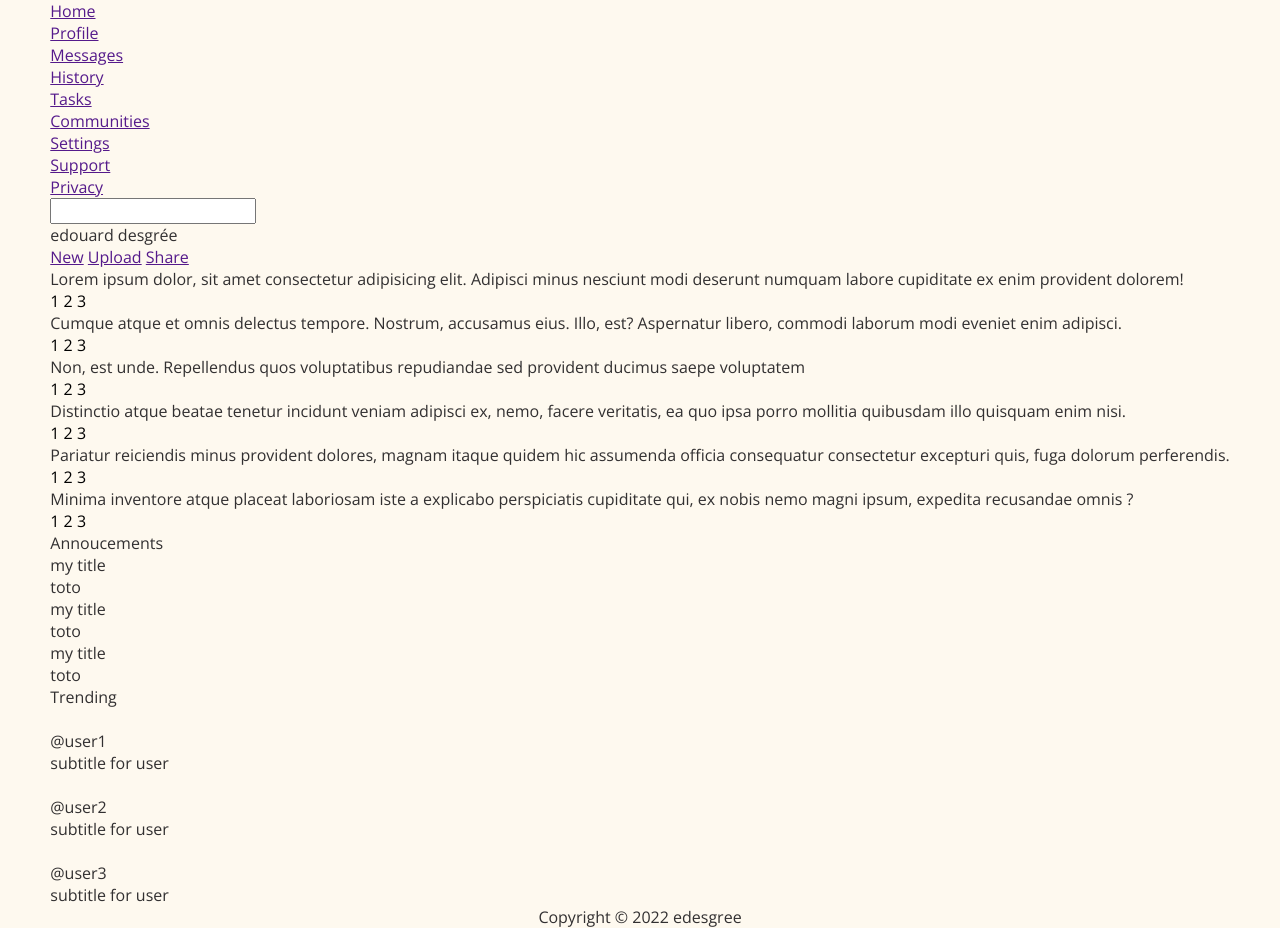
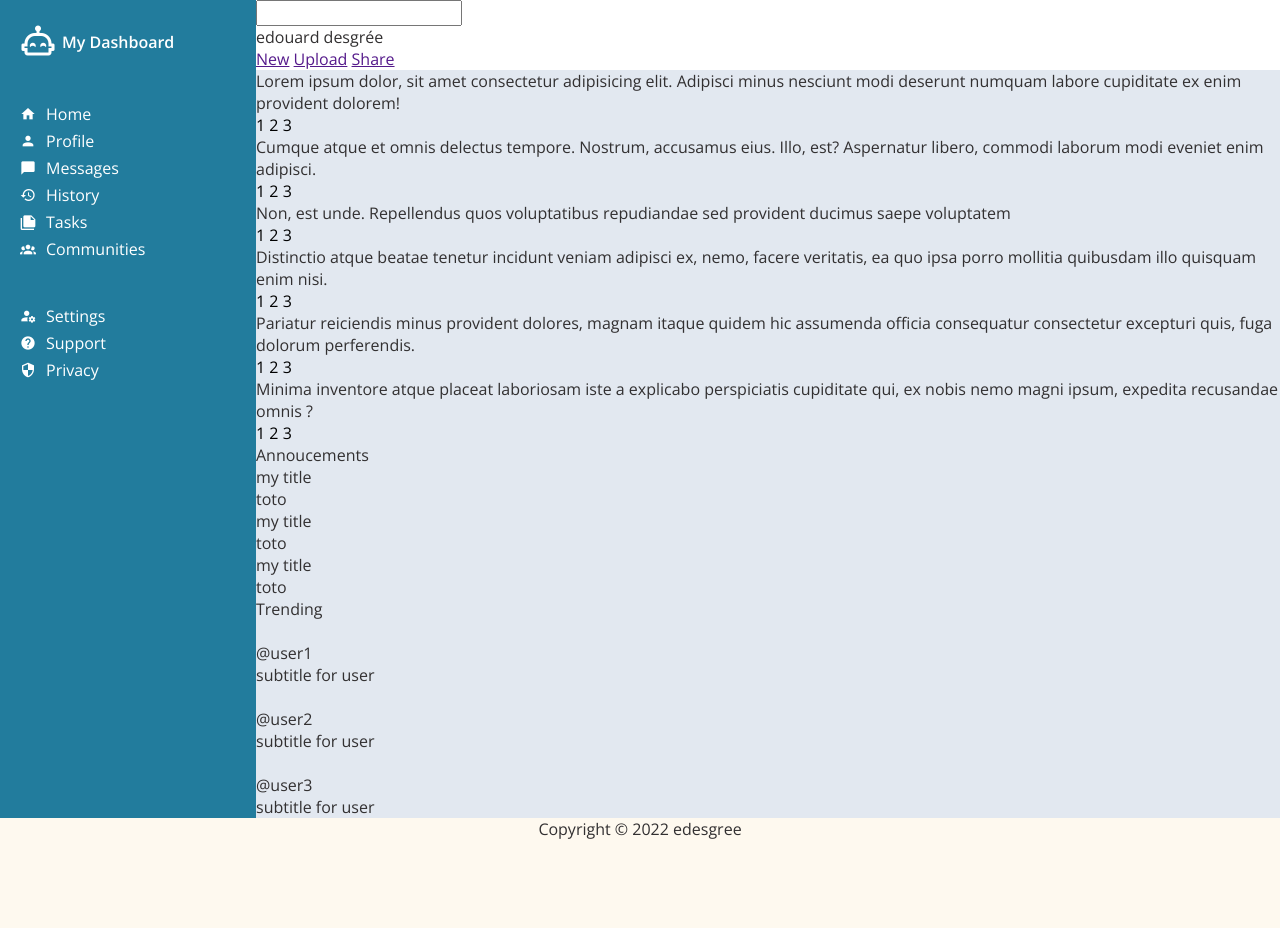
Before and after one commit to edesgree/odin-admin-dashboard, a website: page public/index.html in a window 1280 px wide. After the commit the page ends 840 px from the top, so only its background shows below. Drawn offline with nearby package versions, Linux system fonts and the light colour scheme.

Commit message:
sidebar styles

```diff
--- a/public/index.html
+++ b/public/index.html
@@ -15,26 +15,28 @@
 <body>
 
     <div class="container">
-        <sidebar>
-            <div class="logo"></div>
+        <div class="sidebar">
+            <div class="logo">
+                <span class="mdi mdi-36px mdi-robot-happy-outline"></span> My Dashboard
+            </div>
             <nav class="nav-primary">
                 <ul>
-                    <li><a href="">Home</a></li>
-                    <li><a href="">Profile</a></li>
-                    <li><a href="">Messages</a></li>
-                    <li><a href="">History</a></li>
-                    <li><a href="">Tasks</a></li>
-                    <li><a href="">Communities</a></li>
+                    <li><a href=""><span class="mdi mdi-home">Home</span></a></li>
+                    <li><a href=""><span class="mdi mdi-account">Profile</span></a></li>
+                    <li><a href=""><span class="mdi mdi-message">Messages</span></a></li>
+                    <li><a href=""><span class="mdi mdi-history">History</span></a></li>
+                    <li><a href=""><span class="mdi mdi-note-multiple">Tasks</span></a></li>
+                    <li><a href=""><span class="mdi mdi-account-group">Communities</span></a></li>
                 </ul>
             </nav>
             <nav class="nav-secondary">
                 <ul>
-                    <li><a href="">Settings</a></li>
-                    <li><a href="">Support</a></li>
-                    <li><a href="">Privacy</a></li>
+                    <li><a href=""><span class="mdi mdi-account-cog">Settings</span></a></li>
+                    <li><a href=""><span class="mdi mdi-help-circle">Support</span></a></li>
+                    <li><a href=""><span class="mdi mdi-security">Privacy</span></a></li>
                 </ul>
             </nav>
-        </sidebar>
+        </div>
         <div class="main-content">
             <header>
                 <div class="header-top">
--- a/src/sass/style.scss
+++ b/src/sass/style.scss
@@ -1,6 +1,10 @@
 /*PROJECT CSS*/
-@import url('https://fonts.googleapis.com/css2?family=Open+Sans:wght@400;600&display=swap');
-@import '../../node_modules/scss-reset/src/scss/_reset.scss';
+// google font
+@import url("https://fonts.googleapis.com/css2?family=Open+Sans:wght@400;600&display=swap");
+// material design icon fonts
+@import url("https://cdn.jsdelivr.net/npm/@mdi/font@6.9.96/css/materialdesignicons.min.css");
+// css reset
+@import "../../node_modules/scss-reset/src/scss/_reset.scss";
 //VARS
 $containerWidth: min(100% - 2rem, 60rem);
 $assetsPath: "../images/";
@@ -8,11 +12,11 @@ $assetsPath: "../images/";
 $bright: #ffcb77;
 $bright2: #fe6d73;
 $main: #227c9d;
-$main2:#17c3b2;
+$main2: #17c3b2;
 $light: #fef9ef;
 $dark: #323031;
-$grid: #ccc;
-$font:'Open Sans', sans-serif;
+$greylight:#e2e8f0;
+$font: "Open Sans", sans-serif;
 body {
     align-items: center;
     background-color: $light;
@@ -28,14 +32,50 @@ body {
     box-sizing: border-box;
 }
 
+.container {
+    display: grid;
+    grid-template-columns: 1fr 4fr;
+    .sidebar {
+        background-color: $main;
+        color: white;
+        display: flex;
+        flex-direction: column;
+        gap: 40px;
+        padding: 20px;
+        .logo{
+            align-items: center;
+            display: flex;
+            font-weight: bold;
+            gap: 6px;
+            span{
+                font-size: 2em;
+            }
+        }
+        nav{
+            li{
+                margin-bottom: 5px;
+            }
+            a{
+                color:white;
+                text-decoration: none;
+            }
+            .mdi::before {
+                margin-right: 10px;
+            }
+        }
+    }
+    header{
+        background-color: white;
+    }
+    main{
+        background-color: $greylight;
+    }
+}
 @media only screen and (max-width: 700px) {
-
 }
 @media only screen and (max-width: 500px) {
-
 }
 @media only screen and (max-width: 400px) {
-
 }
 @media only screen and (min-width: 960px) {
 }
```
Also changed, not shown: src/index.html (+14 -12 lines), public/css/style.css.
